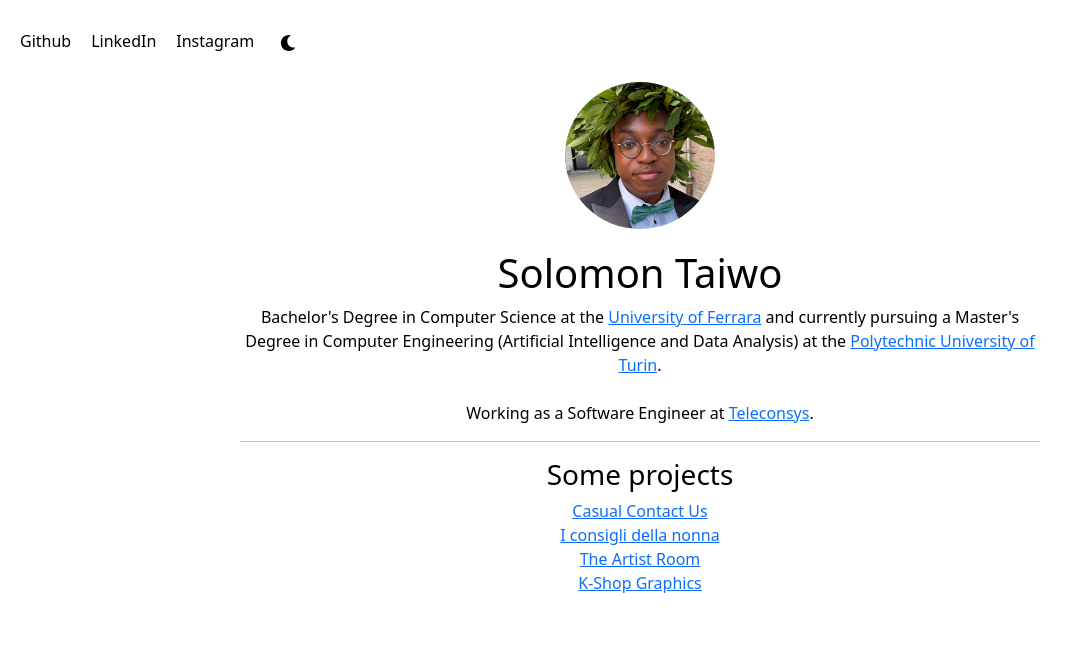
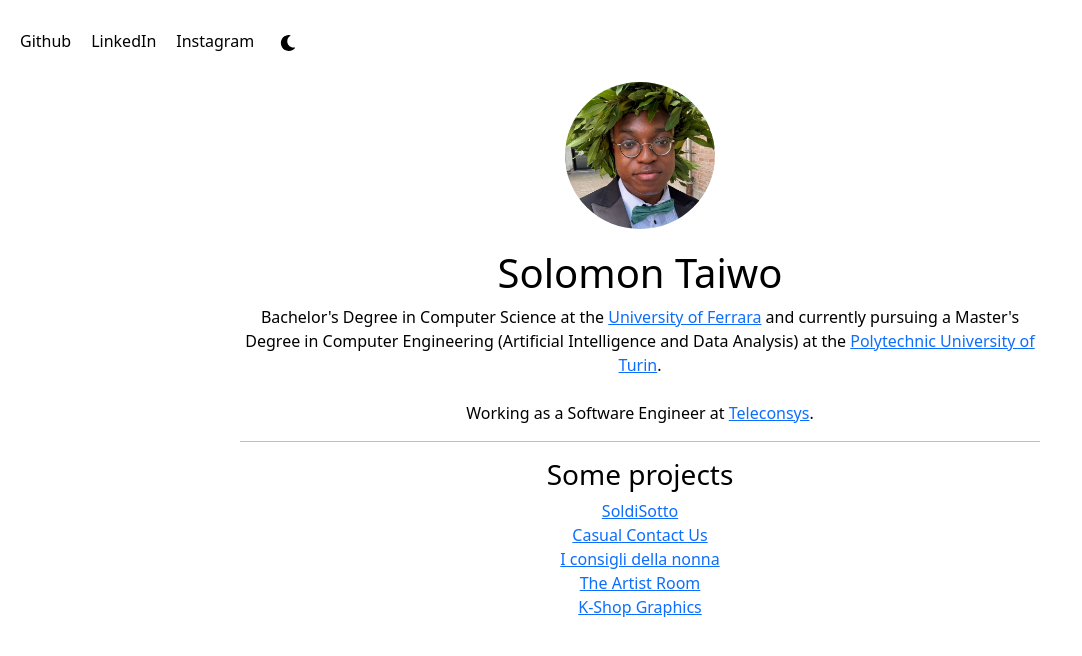
Before and after one commit to solomontaiwo/solomontaiwo.github.io, a React (Create React App) app: page / in a window 1280 px wide. Shown: the top 656 px of the page, without its empty margins (0-1082 px from the left). Built offline with nearby package versions, Linux system fonts and the light colour scheme.

Commit message:
Aggiornato con soldi sotto

```diff
--- a/src/App.js
+++ b/src/App.js
@@ -98,6 +98,14 @@ function App() {
           <hr />
           <h3>Some projects</h3>
           <a
+            href="https://solomontaiwo.github.io/soldi-sotto/"
+            target="_blank"
+            rel="noreferrer"
+          >
+            SoldiSotto
+          </a>
+          <br />
+          <a
             href="https://solomontaiwo.github.io/casual-contact-us/"
             target="_blank"
             rel="noreferrer"
```
